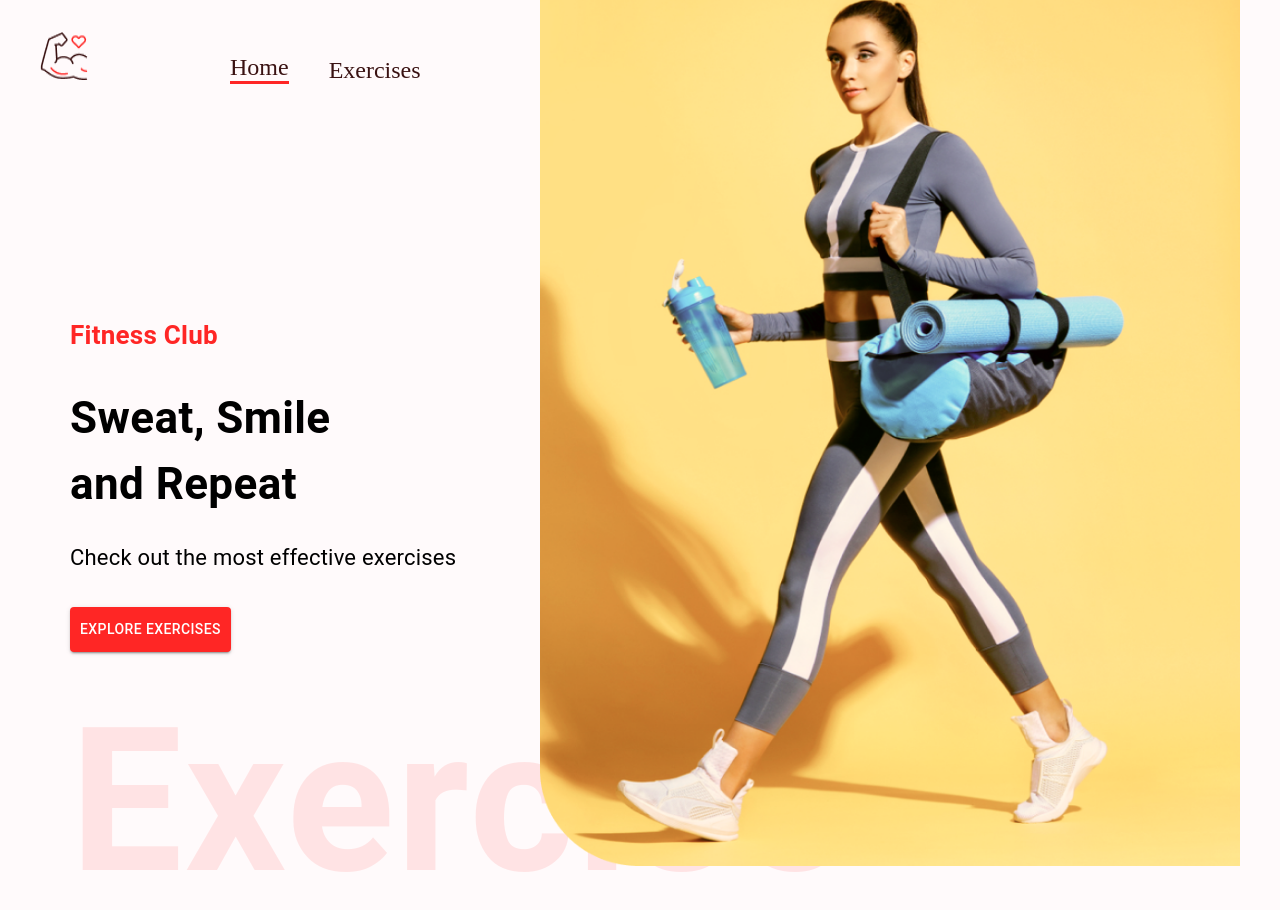
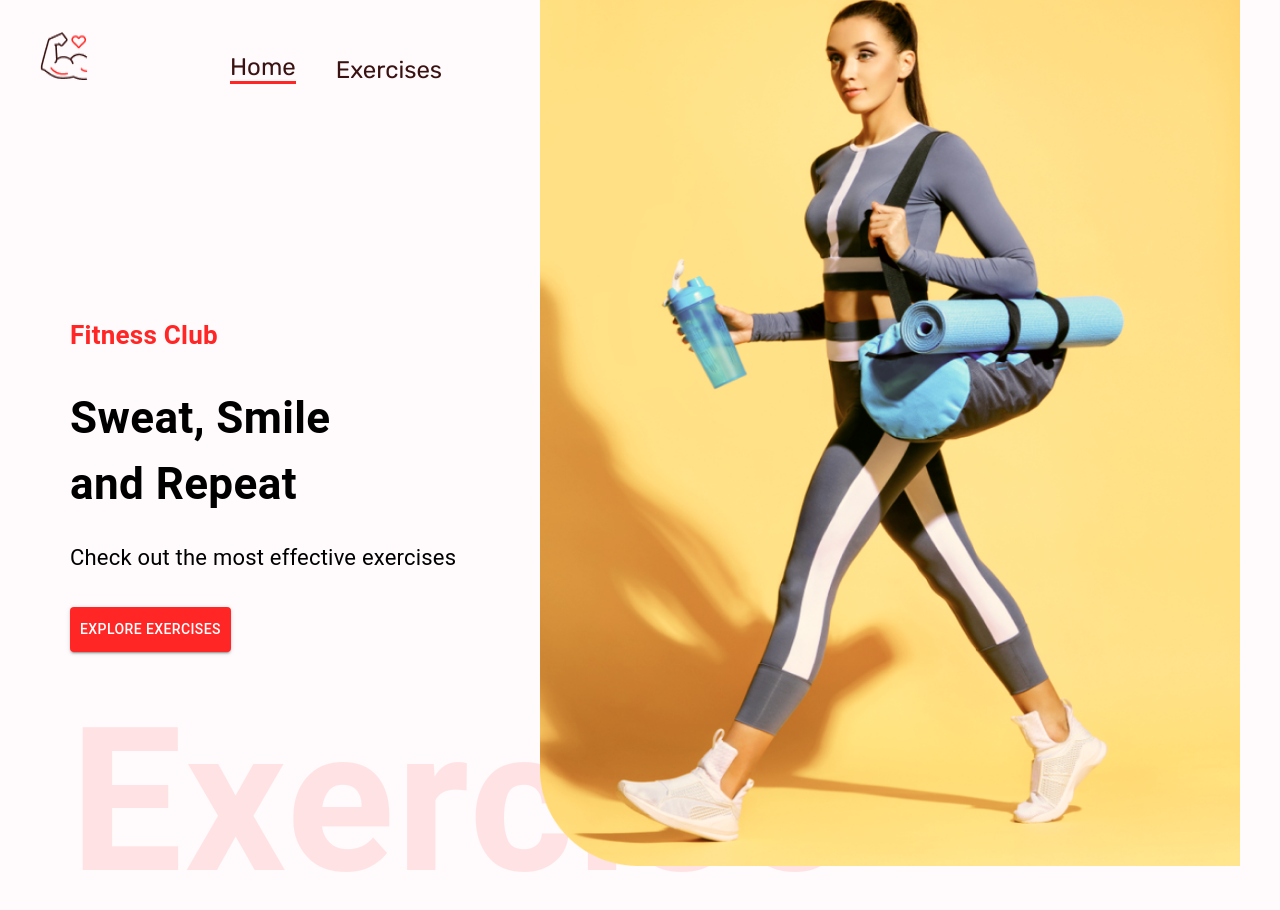
Before and after one commit to SpoonMouse/exercise-app, a React (Create React App) app: page / in a window 1280 px wide. Shown: the top 910 px of the page. Built offline with nearby package versions, Linux system fonts and the light colour scheme; no server answers.

Commit message:
changed fonts for a cleaner look

```diff
--- /dev/null
+++ b/src/components/All.css
@@ -0,0 +1,5 @@
+@import url('https://fonts.googleapis.com/css2?family=Rubik&display=swap');
+
+.font {
+    font-family: 'Rubik', sans-serif;
+}
--- a/src/components/HeroBanner.js
+++ b/src/components/HeroBanner.js
@@ -1,6 +1,7 @@
 import React from 'react';
 import { Box, Typography, Button } from '@mui/material';
 import HeroBannerImage from '../assets/images/banner.png'
+import './All.css';
 
 
 
@@ -10,10 +11,10 @@ const HeroBanner = () => {
         mt: { lg: '212px', xs: '70px'},
         ml: { sm: '50px'}
     }} position='relative' p='20px' >
-        <Typography color='#FF2625' fontWeight='600' fontSize='26px' >
+        <Typography className='font' color='#FF2625' fontWeight='600' fontSize='26px' >
             Fitness Club
         </Typography>
-        <Typography fontWeight='700' sx={{ fontSize: { lg: '44px', xs: '40px'}}}
+        <Typography className='font' fontWeight='700' sx={{ fontSize: { lg: '44px', xs: '40px'}}}
         mb='23px' mt='30px'
         >
             Sweat, Smile <br/> and Repeat
@@ -21,8 +22,8 @@ const HeroBanner = () => {
         <Typography fontSize='22px' lineHeight='35px' mb={4}>
            Check out the most effective exercises
         </Typography>
-        <Button variant='contained' color='error' href='#exercises'
-        sx={{
+        <Button className='font' variant='contained' color='error' href='#exercises'
+         sx={{
            backgroundColor: '#ff2625',
            padding: '10px'
         }}
--- a/src/components/Navbar.js
+++ b/src/components/Navbar.js
@@ -1,6 +1,7 @@
 import React from 'react'
 import { Link } from 'react-router-dom';
 import { Stack } from '@mui/material';
+import './All.css'
 
 import Logo from '../assets/images/Logo.png';
 
@@ -20,8 +21,8 @@ const Navbar = () => {
         fontSize="24px"
         alignItems="flex-end"
       >
-        <Link to='/' style={{ textDecoration: 'none', color: '#3A1212', borderBottom: "3px solid #FF2625" }}>Home</Link>
-        <a href="#exercises" style={{textDecoration: 'none', color: '#3A1212'}}>Exercises</a>
+        <Link to='/' className='font' style={{ textDecoration: 'none', color: '#3A1212', borderBottom: "3px solid #FF2625" }}>Home</Link>
+        <a href="#exercises" className='font' style={{textDecoration: 'none', color: '#3A1212'}}>Exercises</a>
       </Stack>
     </Stack>
   )
--- a/src/components/SimilarExercises.js
+++ b/src/components/SimilarExercises.js
@@ -8,7 +8,7 @@ const SimilarExercises = ({ targetMuscleExercises, equipmentExercises }) => {
   return (
     <Box sx={{ mt: { lg: '100px', xs: '0'}}}>
         <Typography variant='h3' mb={5}>
-            Exercise that target the same muscle group
+            Exercises that target the same muscle group
         </Typography>
         <Stack direction='row' sx={{ p: '2', position: 'relative' }}>
             {targetMuscleExercises.length ?
@@ -16,7 +16,7 @@ const SimilarExercises = ({ targetMuscleExercises, equipmentExercises }) => {
               : <Loader />}
         </Stack>
         <Typography variant='h3' mb={5}>
-            Exercise that use the same equipment
+            Exercises that use the same equipment
         </Typography>
         <Stack direction='row' sx={{ p: '2', position: 'relative' }}>
             {equipmentExercises.length ?
```
